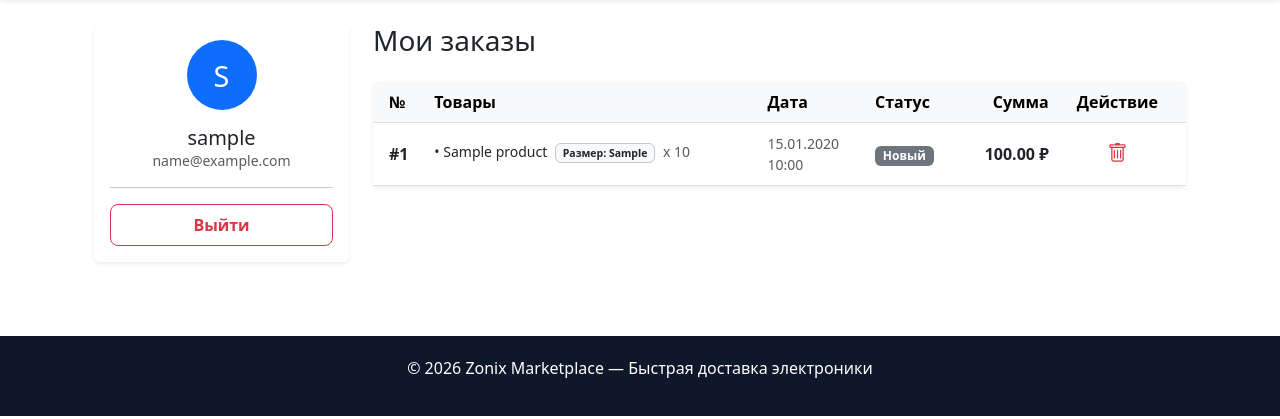
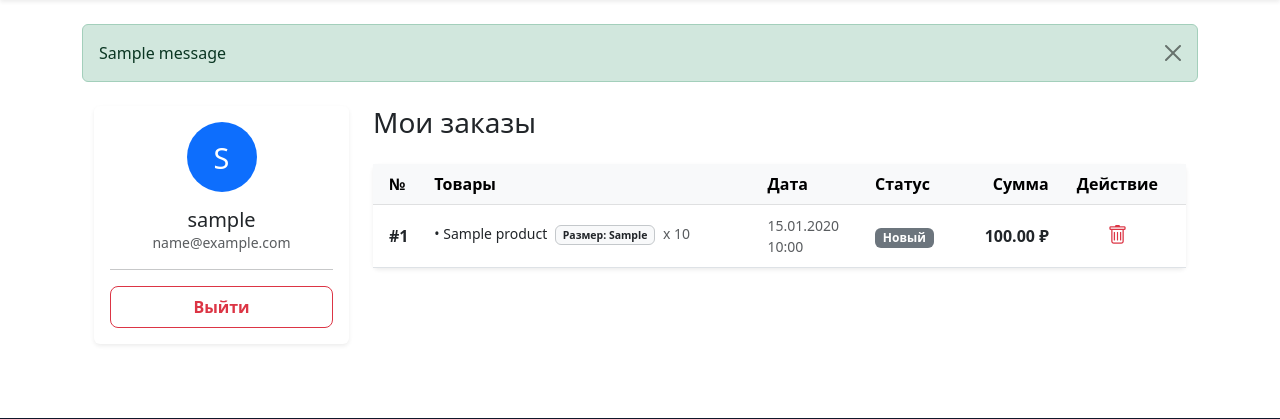
Before and after one commit to Montana-gg/zonix_marketplace, a Django app: page /accounts/profile/ in a window 1280 px wide. Shown: the part 74-493 px from the top of the page. Run offline with Django 5.2, Linux system fonts and the light colour scheme; a user stored in the database is signed in; tables that the repository leaves empty hold one stand-in row (values such as "Sample post"); one stand-in notice (Sample message) is shown.

Commit message:
Добавить валидацию количества товара по остаткам на складе
Проверка при добавлении в корзину и повторная проверка перед
оформлением заказа (защита от гонки, если остаток изменился
между добавлением в корзину и checkout). Ошибки выводятся через
Django messages.

```diff
--- a/shop/templates/base.html
+++ b/shop/templates/base.html
@@ -122,6 +122,16 @@
     </nav>
 
     <div class="container">
+        {% if messages %}
+          <div class="mt-3">
+            {% for message in messages %}
+              <div class="alert alert-{{ message.tags|default:'info' }} alert-dismissible fade show" role="alert">
+                {{ message }}
+                <button type="button" class="btn-close" data-bs-dismiss="alert" aria-label="Close"></button>
+              </div>
+            {% endfor %}
+          </div>
+        {% endif %}
         {% block content %}
         {% endblock %}
     </div>
```
Also changed, not shown: cart/views.py (+19 -0 lines).
